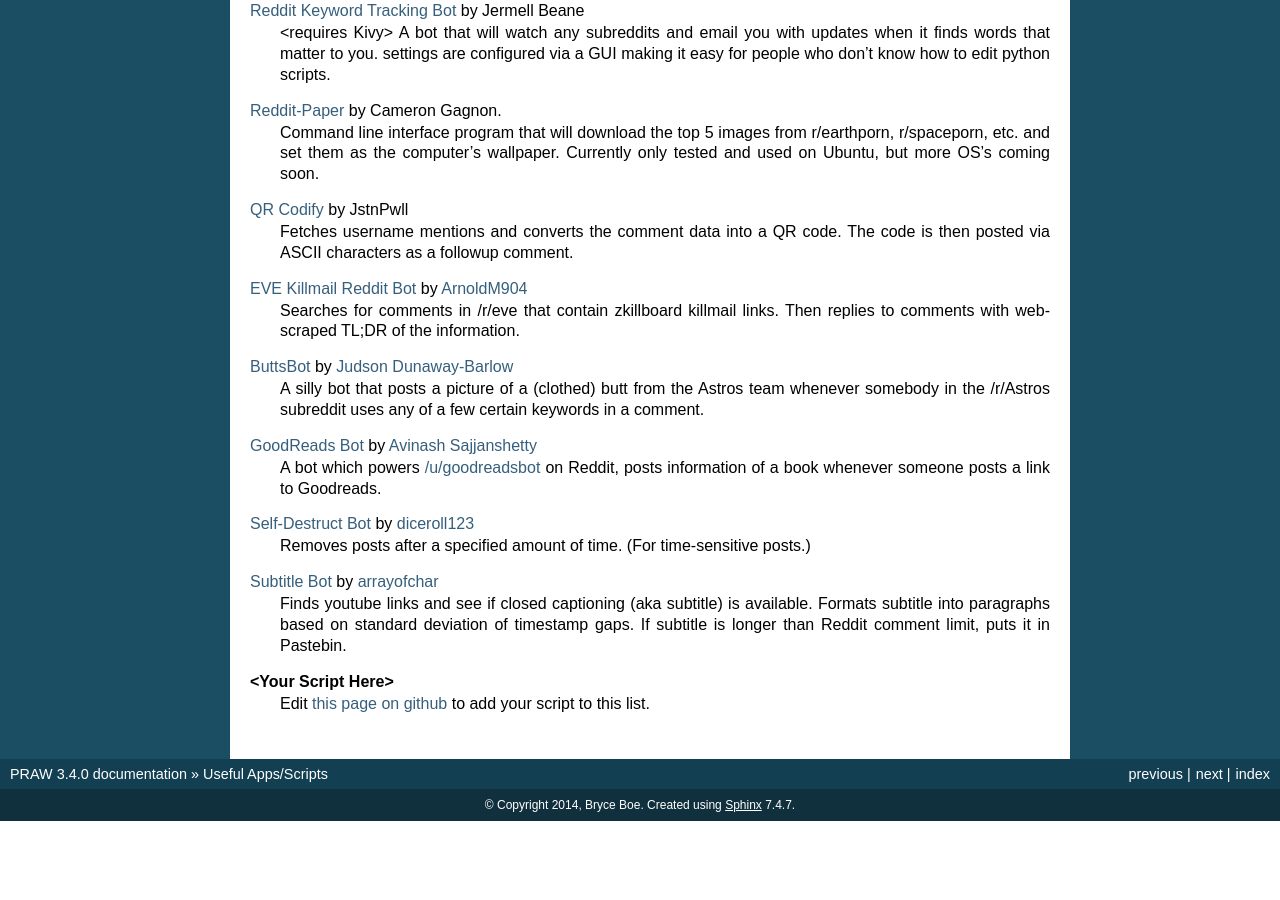
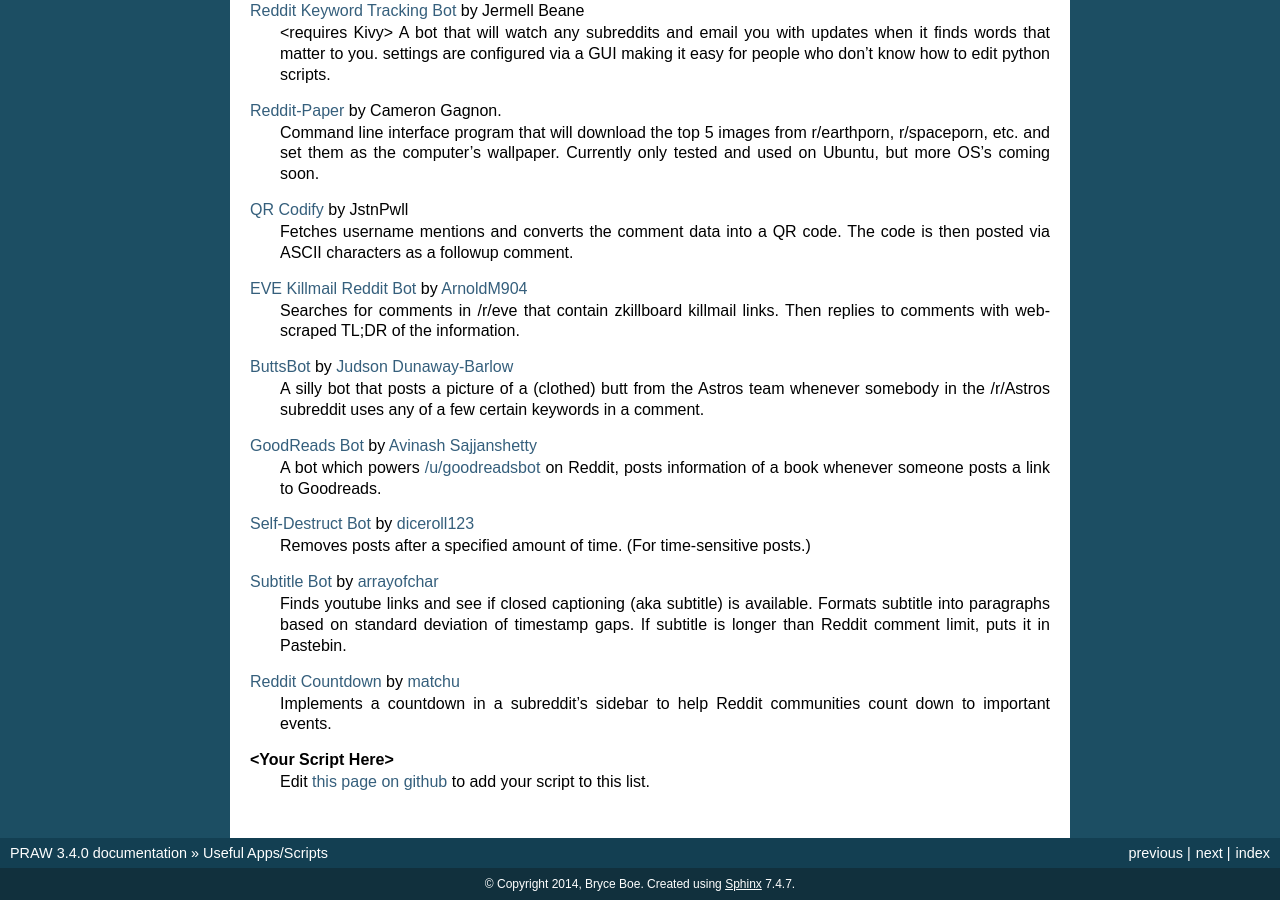
Before and after one commit to praw-dev/praw, a Sphinx documentation site: the page built from docs/pages/useful_scripts.rst, in a window 1280 px wide and 900 px high, scrolled down 1900 px. Built offline with Sphinx 7.4.7, drawn with Linux system fonts in a browser that asks for light colours; before the commit the page ends 2721 px from its top, so only the background shows below that.

Commit message:
Add Reddit Countdown

```diff
--- a/docs/pages/useful_scripts.rst
+++ b/docs/pages/useful_scripts.rst
@@ -147,6 +147,9 @@ this page to add in more.
 `Subtitle Bot`_ by `arrayofchar <https://github.com/arrayofchar>`_
     Finds youtube links and see if closed captioning (aka subtitle) is available. Formats subtitle into paragraphs based on  standard deviation of timestamp gaps. If subtitle is longer than Reddit comment limit, puts it in Pastebin.
 
+`Reddit Countdown`_ by `matchu <https://github.com/matchu/>`_
+    Implements a countdown in a subreddit's sidebar to help Reddit communities count down to important events.
+
 **\<Your Script Here\>**
     Edit `this page on github <https://github.com/praw-dev/praw/blob/master/
     docs/pages/useful_scripts.rst>`_ to add your script to this list.
@@ -180,4 +183,5 @@ this page to add in more.
      https://github.com/xiphirx/rdiablo-flair-infographic-generator
 .. _`reddit-analysis`: https://github.com/rhiever/reddit-analysis
 .. _`reddit-cloud`: https://github.com/paul-nechifor/reddit-cloud
+.. _`Reddit Countdown`: https://github.com/matchu/reddit-countdown
 .. _`u/xiphirx`: http://www.reddit.com/user/xiphirx
```
